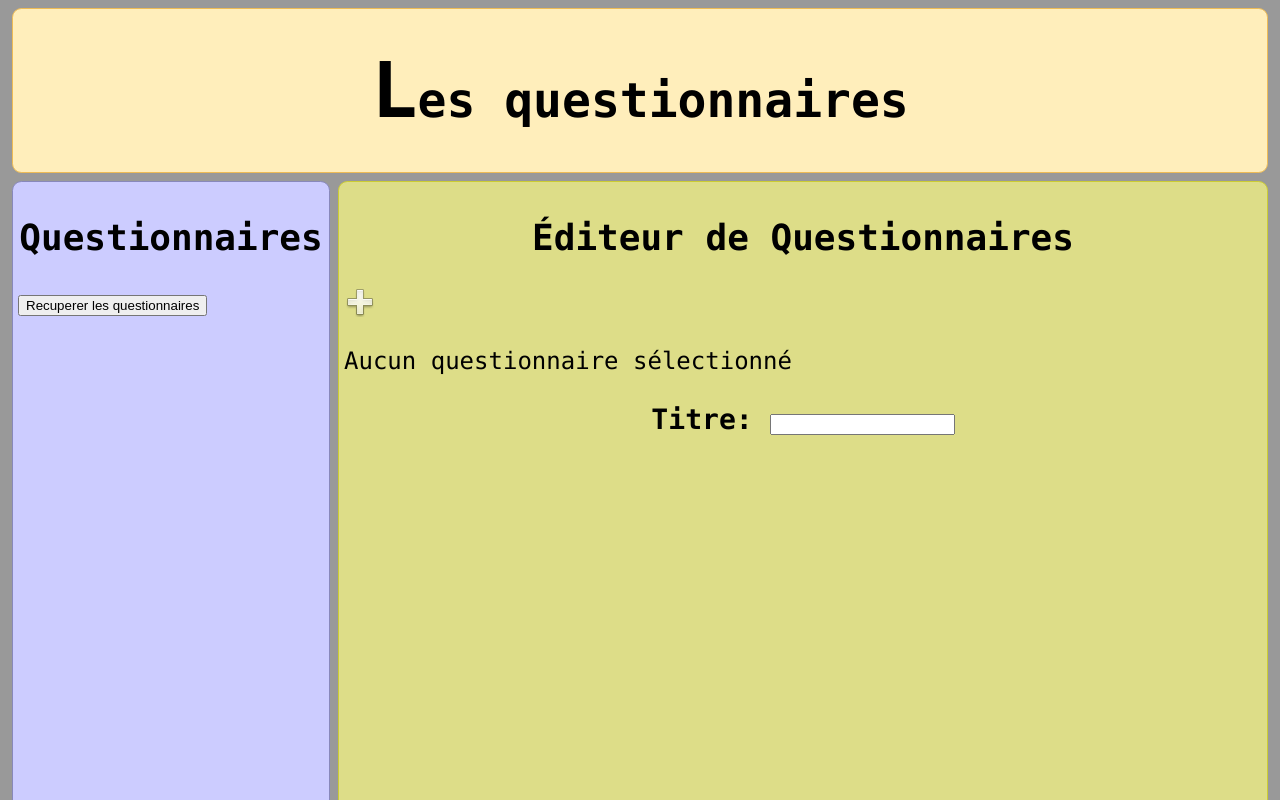
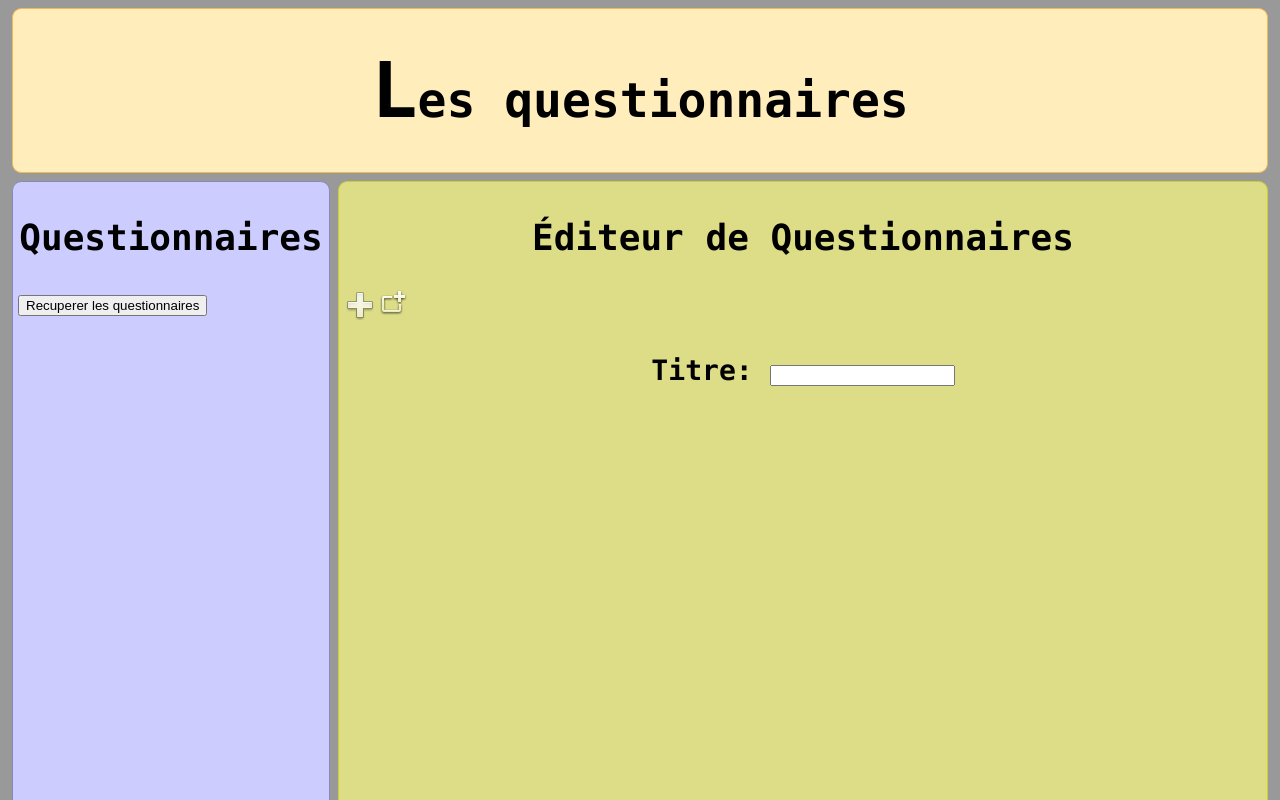
Before and after one commit to pierre-gangneux/VueJs_archi, a Vue app in the folder client_vuejs/: page / in a window 1280 px wide. Shown: the top 800 px of the page. Built offline with nearby package versions, Linux system fonts and the light colour scheme.

Commit message:
peut ajouter formulaire pour add questionnaire

```diff
--- a/client_vuejs/src/App.vue
+++ b/client_vuejs/src/App.vue
@@ -48,6 +48,7 @@ export default {
     },
 
     set_id_current_questionnaire($event){
+
       this.id_current_questionnaire = $event
     },
 
@@ -90,6 +91,7 @@ export default {
   <editeurQuestionnaire
     :questionnaire="get_questionnaire_by_id(id_current_questionnaire)"
     @getQuestionnaire="getQuestionnaires"
+    @set_id_current_questionnaire="set_id_current_questionnaire"
   />
 </article>
 
--- a/client_vuejs/src/components/EditeurQuestionnaire.vue
+++ b/client_vuejs/src/components/EditeurQuestionnaire.vue
@@ -29,6 +29,10 @@ export default {
         console.error(error);
         alert('Erreur serveur');
       }
+    },
+
+    newQuestionnaire(){
+      this.$emit('set_id_current_questionnaire', null)
     }
   }
 };
@@ -37,12 +41,10 @@ export default {
 <template>
   <h2>Éditeur de Questionnaires</h2>
   <section id="tools">
-    <img id="add" src="/img/new.png" alt="Nouveau questionnaire" @click="saveNewQuestionnaire" />
+    <img id="add" src="/img/new.png" alt="Nouveau questionnaire" @click="newQuestionnaire" />
+    <img id="save" src="/img/save.png" alt="save questionnaire" @click="saveNewQuestionnaire" />
     <p v-if="questionnaire">ID : {{ questionnaire.id }}</p>
-    <p v-else>Aucun questionnaire sélectionné</p>
-  </section>
-  <section id="currentQuestionnaire">
-    <div class="form-questionnaire">
+    <div v-else class="form-questionnaire">
       <h1>
         Titre:
         <input v-model="titreQuestionnaire" type="text" />
@@ -55,4 +57,7 @@ export default {
 
     </div>
   </section>
+  <section id="currentQuestionnaire">
+
+  </section>
 </template>
--- a/client_vuejs/src/components/Questionnaire.vue
+++ b/client_vuejs/src/components/Questionnaire.vue
@@ -6,7 +6,7 @@ export default {
   emits: ['set_id_current_questionnaire'], // Déclare les événements émis
   methods: {
     formQuestionnaire(){
-
+      this.$emit('set_id_current_questionnaire', this.questionnaire.id)
     }
   }
 };
```
